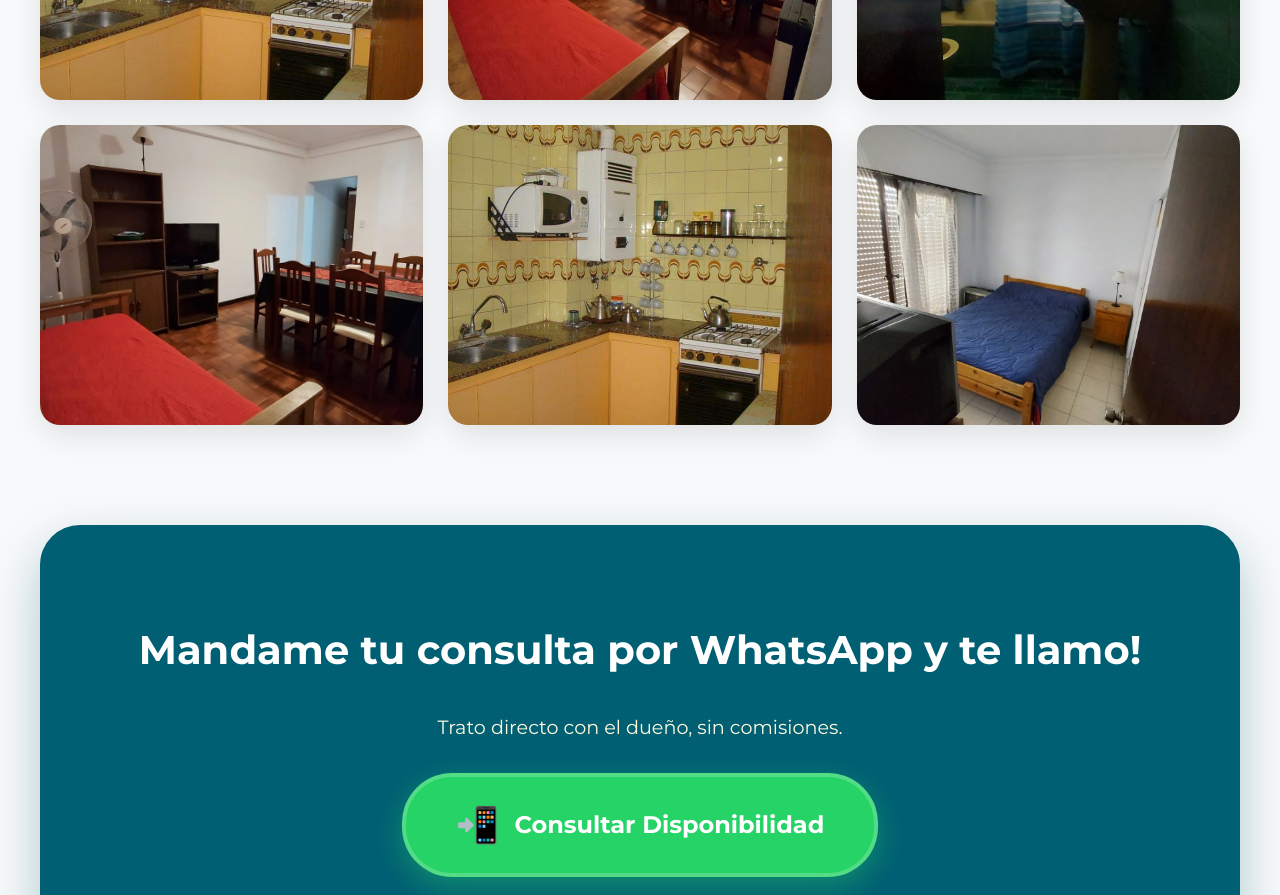
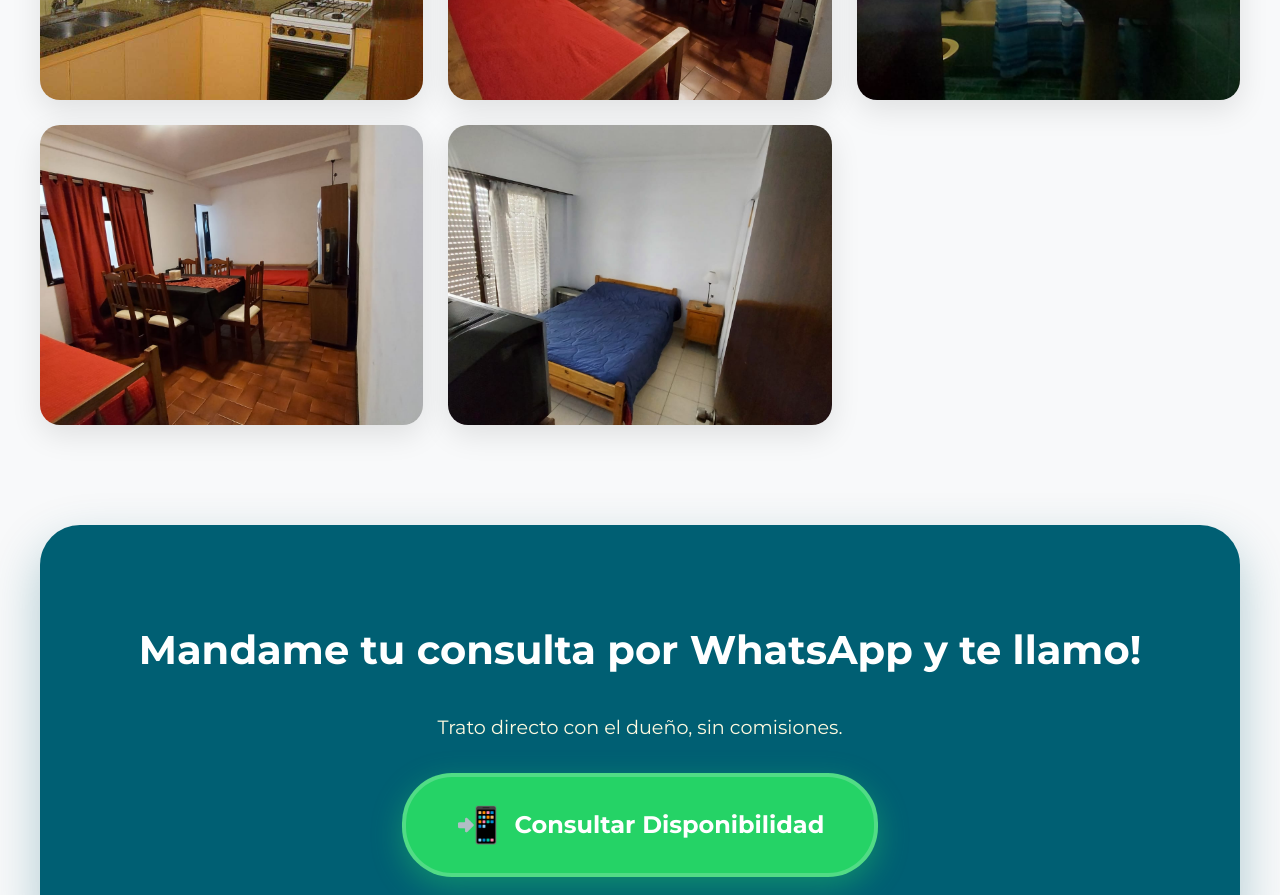
Before and after one commit to nicolaslicha02/DeptoMDQ, a plain HTML site: page index.html in a window 1280 px wide. Shown: the part 2240-3135 px from the top of the page. Drawn offline with Linux system fonts and the light colour scheme.

Commit message:
Update index.html

```diff
--- a/index.html
+++ b/index.html
@@ -382,8 +382,7 @@
                 <div class="gallery-item"><img src="cocina.jpeg" alt="Cocina equipada"></div>
                 <div class="gallery-item"><img src="living2.jpeg" alt="Vista del living comedor"></div>
                 <div class="gallery-item"><img src="baño.jpeg" alt="Baño completo"></div>
-                <div class="gallery-item"><img src="WhatsApp Image 2025-12-07 at 12.28.30.jpeg" alt="Otra vista del departamento"></div>
-                <div class="gallery-item"><img src="WhatsApp Image 2025-12-07 at 12.28.31.jpeg" alt="Detalle de la habitación"></div>
+                <div class="gallery-item"><img src="living1.jpeg" alt="Otra vista del departamento"></div>
                 <div class="gallery-item"><img src="WhatsApp Image 2025-12-07 at 12.28.29.jpeg" alt="Espacio de comedor diario"></div>
             </div>
         </section>
```
